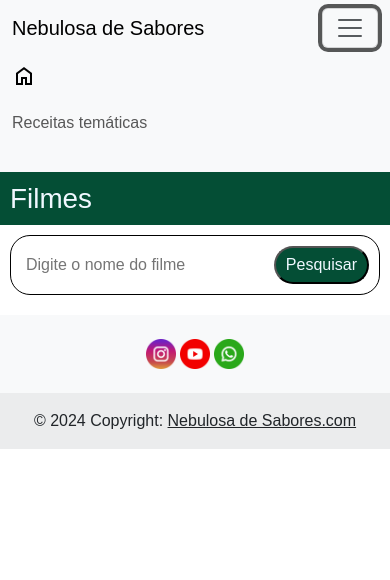
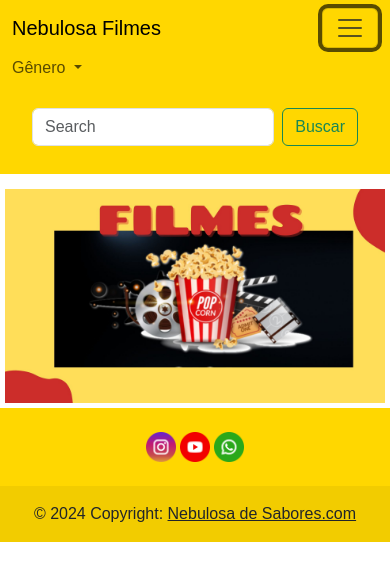
Before and after one commit to rosamrcl/culinaria-api, a plain HTML site: page index.html in a window 390 px wide. Both pictures are taken after a click on the button "Toggle navigation". Drawn offline with nearby package versions, Linux system fonts and the light colour scheme.

Commit message:
css/ design

```diff
--- a/css/index.css
+++ b/css/index.css
@@ -20,8 +20,8 @@
 form{
     margin: 10px;
     padding: 10px;
-    border: 1px solid black;
-    border-radius: 20px;
+    /* border: 1px solid black;
+    border-radius: 20px; */
     display:flex;
 }
 #pesquisa{
@@ -46,14 +46,14 @@ form{
 }
 .item{
     text-align: center;
-    padding: 10px;
-    width: 200px;
+    padding: 0px;
+    width: 2300px;
     margin: 5px;
-    border: 2px solid #044e35;
+    border: 2px solid #FFD700;
     border-radius: 5px;
 }
 .item:hover{
-    background-color: #044e35;
+    background-color: #FFD700;
     cursor: pointer;
 }
 .poster{
@@ -63,3 +63,19 @@ form{
 .social-media{
     height: 30px;
 }
+
+footer {
+    width: 100%;
+    position: relative;
+    bottom: 0;
+    /* background-color: #044e35; */
+}
+.img{
+    width: 100%;
+}
+nav{
+    background-color: #FFD700;
+}
+footer{
+    background-color: #FFD700;
+}
--- a/index.html
+++ b/index.html
@@ -3,86 +3,74 @@
 <head>
     <meta charset="UTF-8">
     <meta name="viewport" content="width=device-width, initial-scale=1.0">
-    <link rel="stylesheet" href="./css/index.css">
+    <link rel="shortcut icon" href="./img/prato.png" type="image/x-icon">
     <link href="https://cdn.jsdelivr.net/npm/bootstrap@5.3.3/dist/css/bootstrap.min.css" rel="stylesheet" integrity="sha384-QWTKZyjpPEjISv5WaRU9OFeRpok6YctnYmDr5pNlyT2bRjXh0JMhjY6hW+ALEwIH" crossorigin="anonymous">
     <link rel="stylesheet" href="https://fonts.googleapis.com/css2?family=Material+Symbols+Outlined:opsz,wght,FILL,GRAD@20..48,100..700,0..1,-50..200" />
-    <link rel="shortcut icon" href="./img/prato.png" type="image/x-icon">
+    <link rel="stylesheet" href="./css/index.css">
+    <title>Nebulosa Filmes</title>
+</head>
 
-    <title>Nebulosa de Sabores</title>
-</head>
-<header><nav class="navbar navbar-expand-lg bg-body-tertiary">
-    <div class="container-fluid">
-      <a class="navbar-brand" href="#">Nebulosa de Sabores</a>
-      <button class="navbar-toggler" type="button" data-bs-toggle="collapse" data-bs-target="#navbarScroll" aria-controls="navbarScroll" aria-expanded="false" aria-label="Toggle navigation">
+<body>
+  <header>
+    <!-- barra de navegação -->
+    <nav class="navbar navbar-expand-lg">
+      <div class="container">
+        <a class="navbar-brand" href="#">Nebulosa Filmes</a>
+        <button class="navbar-toggler" type="button" data-bs-toggle="collapse" data-bs-target="#navbarSupportedContent" aria-controls="navbarSupportedContent" aria-expanded="false" aria-label="Toggle navigation">
           <span class="navbar-toggler-icon"></span>
         </button>
-      <div class="collapse navbar-collapse" id="navbarScroll">
-        <ul class="navbar-nav me-auto my-2 my-lg-0 navbar-nav-scroll" style="--bs-scroll-height: 100px;">
-          <li class="nav-item">
-            <a class="nav-link active" aria-current="page" href="#"><span class="material-symbols-outlined">
-                home
-                </span></a>
-          </li>
-          <li class="nav-item">
-            <a class="nav-link" href="#">Receitas temáticas</a>
-          </li>
-          <li class="nav-item dropdown">
+        <div class="collapse navbar-collapse" id="navbarSupportedContent">
+          <ul class="navbar-nav me-auto mb-2 mb-lg-0 ">
               <a class="nav-link dropdown-toggle" href="#" role="button" data-bs-toggle="dropdown" aria-expanded="false">
-              Ingredientes
+                Gênero
               </a>
               <ul class="dropdown-menu">
-              <li><a class="dropdown-item" href="#">Salagadas</a></li>
-              <li><a class="dropdown-item" href="#">Doces</a></li>
-              <li><a class="dropdown-item" href="#">Agridoces</a></li>
+                <li><a class="dropdown-item" href="#">Drama</a></li>
+                <li><a class="dropdown-item" href="#">Ação</a></li>
+                <li><a class="dropdown-item" href="#">Terror</a></li>
+                <li><a class="dropdown-item" href="#">Comédia</a></li>
+                <li><a class="dropdown-item" href="#">Romance</a></li>
+                <li><a class="dropdown-item" href="#">Desenhos</a></li>
+                <li><a class="dropdown-item" href="#">Anime</a></li>
               </ul>
-
-
+            </li>
+          </ul>
+          <form class="d-flex" role="search">
+            <input class="form-control me-2 pesquisa" type="search" placeholder="Search" aria-label="Search">
+            <button class="btn btn-outline-success buscar-filme" type="submit">Buscar</button>
+          </form>
         </div>
       </div>
     </nav>
+
+    <!-- barra de navegação terminou -->
+
  </header>
 
-<body>
-  <main>
-    <h1 class="titulo">Filmes</h1>
-    <form action="">
-      <input id="pesquisa" placeholder="Digite o nome do filme">
-      <button class="procura">Pesquisar</button>
-    </form>
-    <div class="lista">
+      <!-- navegação terminou -->
 
+      <!-- uma imagem -->
 
-
+    <div class="container-fluid text-center lista">
+      <img src="./img/filmes.jpg" class="img" alt="Trulli">
     </div>
 
-
-    </div>
-  </main>
-    <footer>
-        <footer class="bg-body-tertiary text-center">
+       <!-- uma imagem terminou -->
+      <footer class="text-center">
         <div class="container p-4 pb-0">
           <section class="mb-4">
           <a href="#"><img class="social-media" src="./img/instagram.png" alt=""></a>
           <a href="#"><img class="social-media" src="./img/youtube.png" alt=""></a>
           <a href="#"><img class="social-media" src="./img/whatsapp.png" alt=""></a>
-
           </section>
-
           </div>
-
-
-
-            <div class="text-center p-3" style="background-color: rgba(0, 0, 0, 0.05);">
-              © 2024 Copyright:
+          <div class="text-center p-3" style="background-color: rgba(0, 0, 0, 0.05);">© 2024 Copyright:
           <a class="text-body" href="https://mdbootstrap.com/">Nebulosa de Sabores.com</a>
         </div>
-
-          </footer>
       </footer>
 
 </body>
     <script src="./js/index.js"></script>
     <script src="https://cdn.jsdelivr.net/npm/bootstrap@5.3.3/dist/js/bootstrap.bundle.min.js" integrity="sha384-YvpcrYf0tY3lHB60NNkmXc5s9fDVZLESaAA55NDzOxhy9GkcIdslK1eN7N6jIeHz" crossorigin="anonymous"></script>
 
-
 </html>
--- a/js/index.js
+++ b/js/index.js
@@ -2,7 +2,7 @@ const apiKey = "eea36371"
 const frmPesquisa = document.querySelector("form");
 frmPesquisa.onsubmit= (ev) => {
     ev.preventDefault();
-    const pesquisa = ev.target.pesquisa.value;
+    const pesquisa = document.querySelector(".pesquisa").value;
     if (pesquisa==""){
         alert ('Preencha o campo!');
         return
@@ -14,13 +14,13 @@ frmPesquisa.onsubmit= (ev) => {
 }
     const carregaLista = (json) =>{
         const lista = document.querySelector(".lista");
-        lista.innerHTML ="";
 
         if (json.Response=='False'){
             alert('Nenhum filme encontrado');
             return
         }
 
+        lista.innerHTML ="";
         json.Search.forEach(element => {
 
 
```
Also changed, not shown: img/filmes.jpg (added), img/ser-1.png (added), 2 other files. Lines whose indentation alone changed are shown as unchanged.
